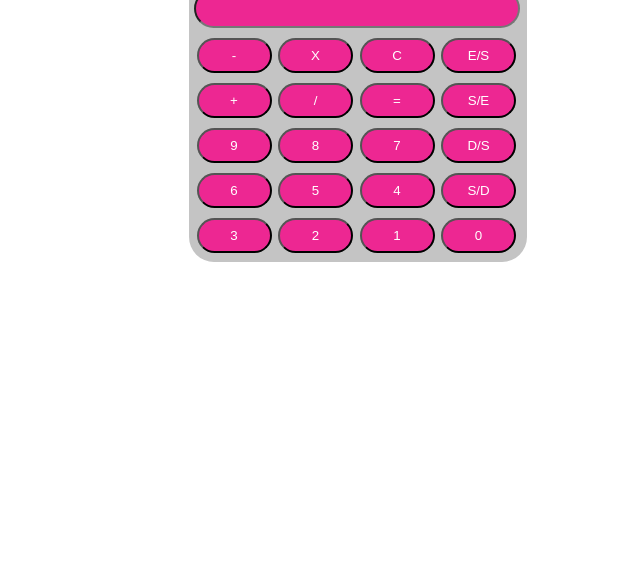
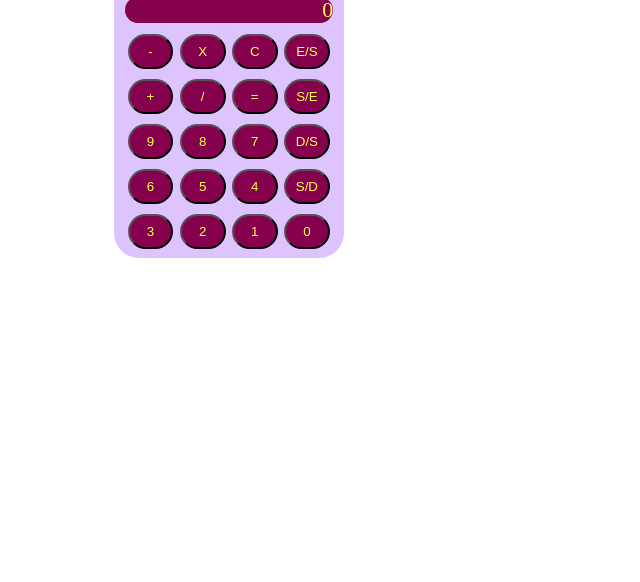
Before and after one commit to gsg-K1-FC/Calculator-SondosZaro, a plain HTML site: page index.html in a window 1280 px wide. Shown: the part 218-800 px from the top of the page, without its empty margins (411-1051 px from the left). Drawn offline with Linux system fonts and the light colour scheme.

Commit message:
use div instead of input in  html

```diff
--- a/index.html
+++ b/index.html
@@ -7,52 +7,53 @@
 
     <title>Calculator</title>
     <link rel="stylesheet" href="style.css">
+
 </head>
 
 <body>
-
+    <div class="display-flex">
         <div class="container">
             <h1 class="title">Calculator</h1>
             <div class="sections">
-            <div class="first-section">
-                <input type="text" id="input-p">
-            </div>
+                <div class="first-section" id="input-p">0</div>
                 <div class="second-section">
                     <div class="first-row rows">
-                    <button class="btn">-</button>
-                    <button class="btn">X</button>
-                    <button class="btn">C</button>
-                    <button class="btn">E/S</button>
+                        <button class="btn" id="btn-">-</button>
+                        <button class="btn" id="btnX">X</button>
+                        <button class="btn ">C</button>
+                        <button class="btn ">E/S</button>
                     </div>
-                <div class="second-row rows">
-                    <button class="btn">+</button>
-                    <button class="btn">/</button>
-                    <button class="btn">=</button>
-                    <button class="btn">S/E</button>
+                    <div class="second-row rows ">
+                        <button class="btn " id="btn0+ ">+</button>
+                        <button class="btn " id="btn/ ">/</button>
+                        <button class="btn " id="btn=">=</button>
+                        <button class=" btn ">S/E</button>
                     </div>
 
-                <div class="third-row rows">
-                    <button class="btn">9</button>
-                    <button class="btn">8</button>
-                    <button class="btn">7</button>
-                    <button class="btn">D/S</button>
+                    <div class="third-row rows ">
+                        <button class="btn " id="btn9 ">9</button>
+                        <button class="btn " id="btn8 ">8</button>
+                        <button class="btn " id="btn7 ">7</button>
+                        <button class="btn ">D/S</button>
                     </div>
-                <div class="fourth-row rows">
-                    <button class="btn">6</button>
-                    <button class="btn">5</button>
-                    <button class="btn">4</button>
-                    <button class="btn">S/D</button>
+                    <div class="fourth-row rows ">
+                        <button class="btn " id="btn6 ">6</button>
+                        <button class="btn " id="btn5 ">5</button>
+                        <button class="btn " id="btn4 ">4</button>
+                        <button class="btn ">S/D</button>
                     </div>
-                <div class="fifth-row rows">
-                    <button class="btn">3</button>
-                    <button class="btn">2</button>
-                    <button class="btn">1</button>
-                    <button class="btn">0</button>
+                    <div class="fifth-row rows ">
+                        <button class="btn " id="btn3 ">3</button>
+                        <button class="btn " id="btn2 ">2</button>
+                        <button class="btn " id="btn1 ">1</button>
+                        <button class="btn " id="btn0 ">0</button>
                     </div>
                 </div>
 
             </div>
         </div>
+    </div>
+    <script src="script.js "></script>
 </body>
 
 </html>
--- a/style.css
+++ b/style.css
@@ -4,45 +4,53 @@
 }
 
 .title {
-    width: 322px;
+    width: 90%;
     text-align: center;
-    color: white;
+    color: #85004D;
+}
+
+.display-flex {
+    display: flex;
+    justify-content: center;
+    margin-top: 13%;
 }
 
 .container {
-    margin-top: 150px;
-    margin-left: 600px;
-    background-color: #C4C4C4;
-    width: 338px;
-    height: 330px;
+    background-color: #DEC4FF;
+    width: 18%;
+    height: 310px;
     border-radius: 25px;
 }
 
 .sections {
-    margin-left: 5px;
-    margin-top: 20px;
+    margin-left: 5%;
+    margin-top: 5%;
 }
 
 #input-p {
-    color: white;
+    color: #FBFF52;
+    background-color: #85004D;
+    outline: none;
     border-radius: 25px;
-    background-color: #ED2792;
-    outline: none;
-    width: 322px;
-    height: 35px;
+    width: 95%;
+    height: 20%;
+    display: flex;
+    align-items: center;
+    justify-content: flex-end;
+    font-size: 22px;
 }
 
 .second-section {
-    margin-top: 10px;
+    margin-top: 5%;
 }
 
 .btn {
-    color: white;
+    color: #FBFF52;
+    background-color: #85004D;
+    width: 21%;
     border-radius: 25px;
-    background-color: #ED2792;
-    width: 75px;
     height: 35px;
-    margin-left: 2.5px;
+    margin-left: 1%;
 }
 
 .rows {
```
Lines whose indentation alone changed are shown as unchanged.
